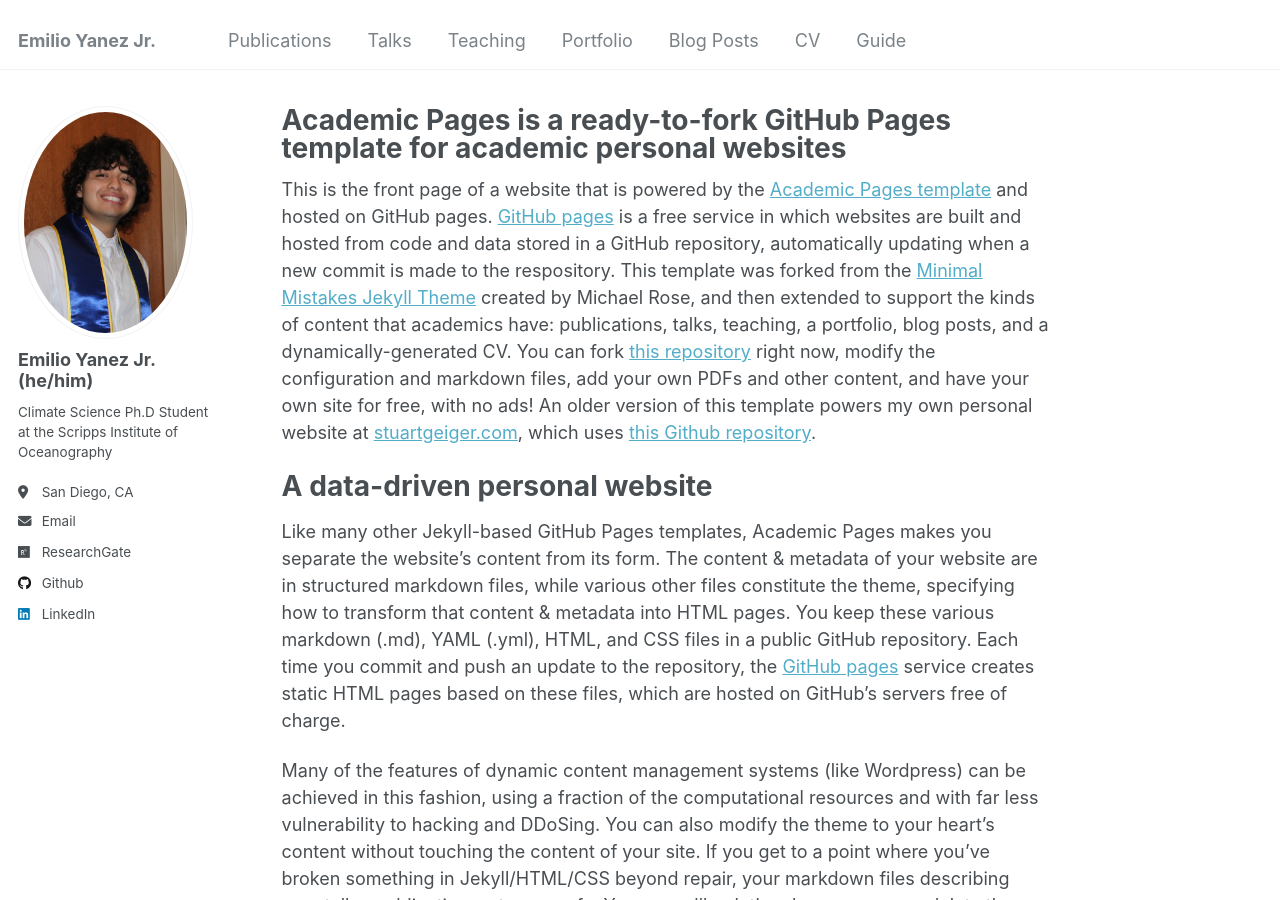
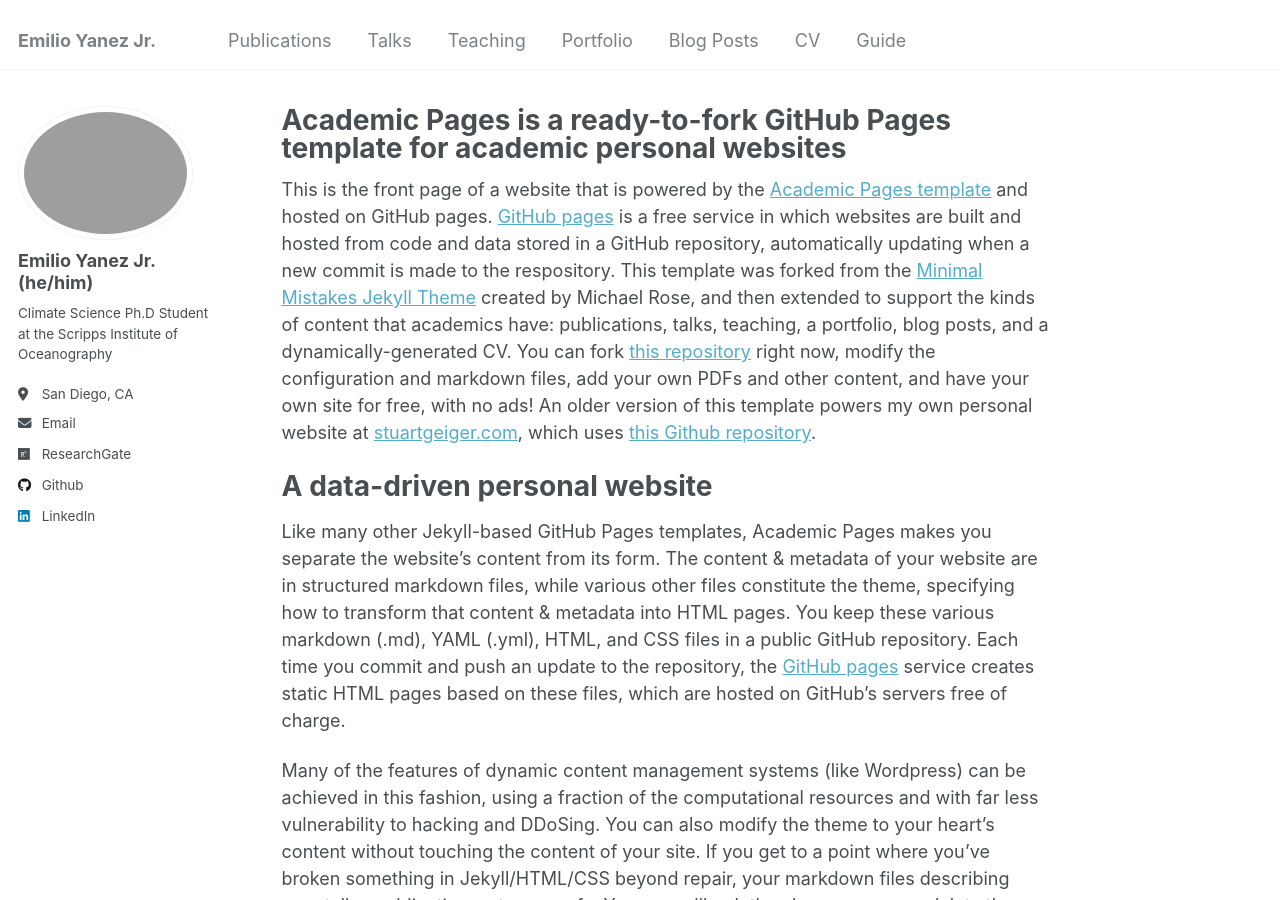
Before and after one commit to emilioy33/emilioy33.github.io, a Jekyll site: the page built from _pages/about.md, in a window 1280 px wide and 900 px high. Built offline with Jekyll 4.4.1, drawn with Linux system fonts in a browser that asks for light colours.

Commit message:
Update _config.yml

```diff
--- a/_config.yml
+++ b/_config.yml
@@ -21,7 +21,7 @@
 #               Additional customization can be done by editing /_includes/author-profile.html
 author:
   # Biographic information
-  avatar           : "github_profile_pic.jpeg"
+  avatar           : "github_profile_pic.jpg"
   name             : "Emilio Yanez Jr. (he/him)"
   pronouns         :
   bio              : "Climate Science Ph.D Student at the Scripps Institute of Oceanography"
@@ -57,7 +57,7 @@
   keybase          : # Username
   instagram        : # Username
   lastfm           : # Username
-  linkedin         : "https://www.linkedin.com/in/emilio-yanez-3124531b0/"
+  linkedin         : "emilio-yanez-3124531b0/"
   mastodon         : # URL
   medium           : # URL
   pinterest        : # Username
```
